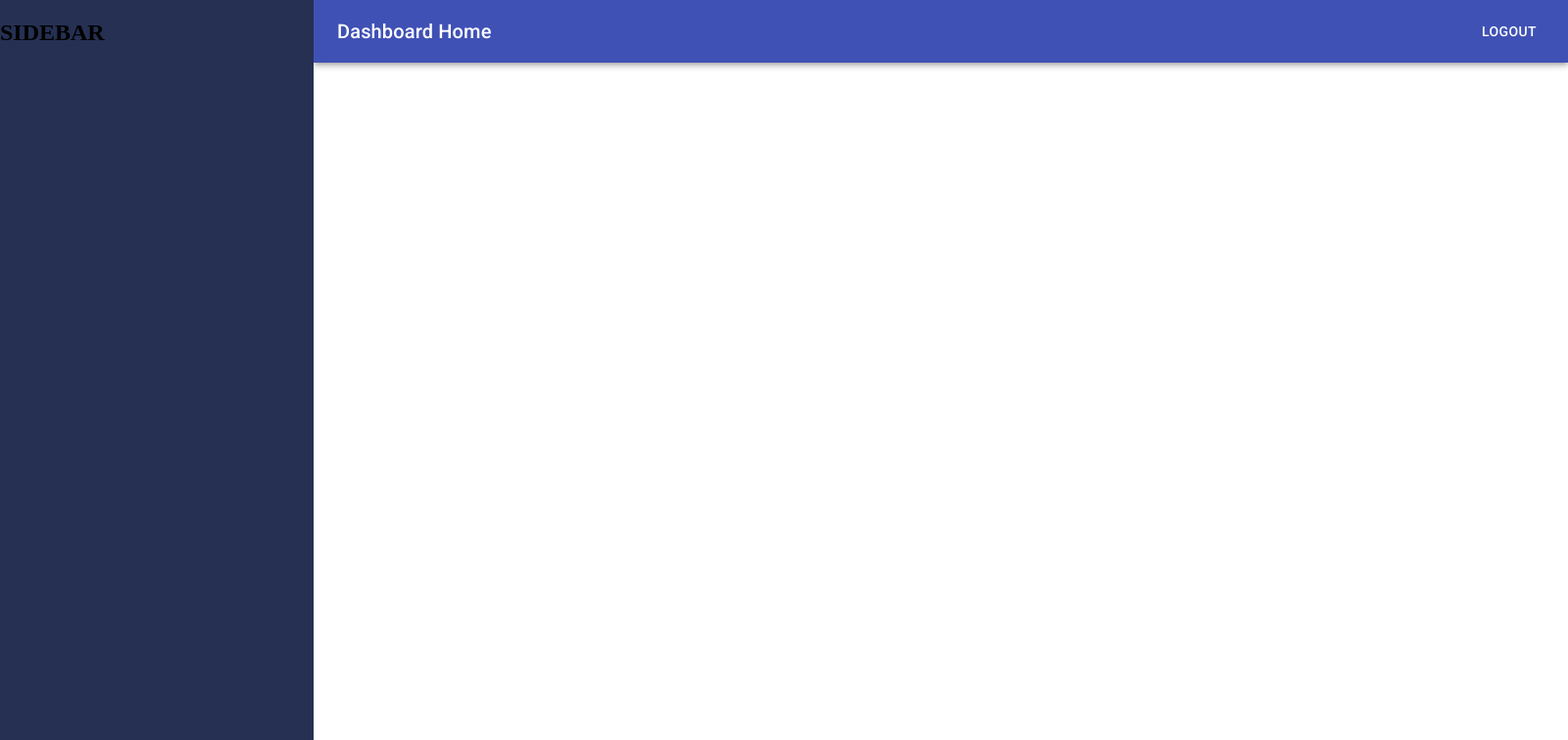
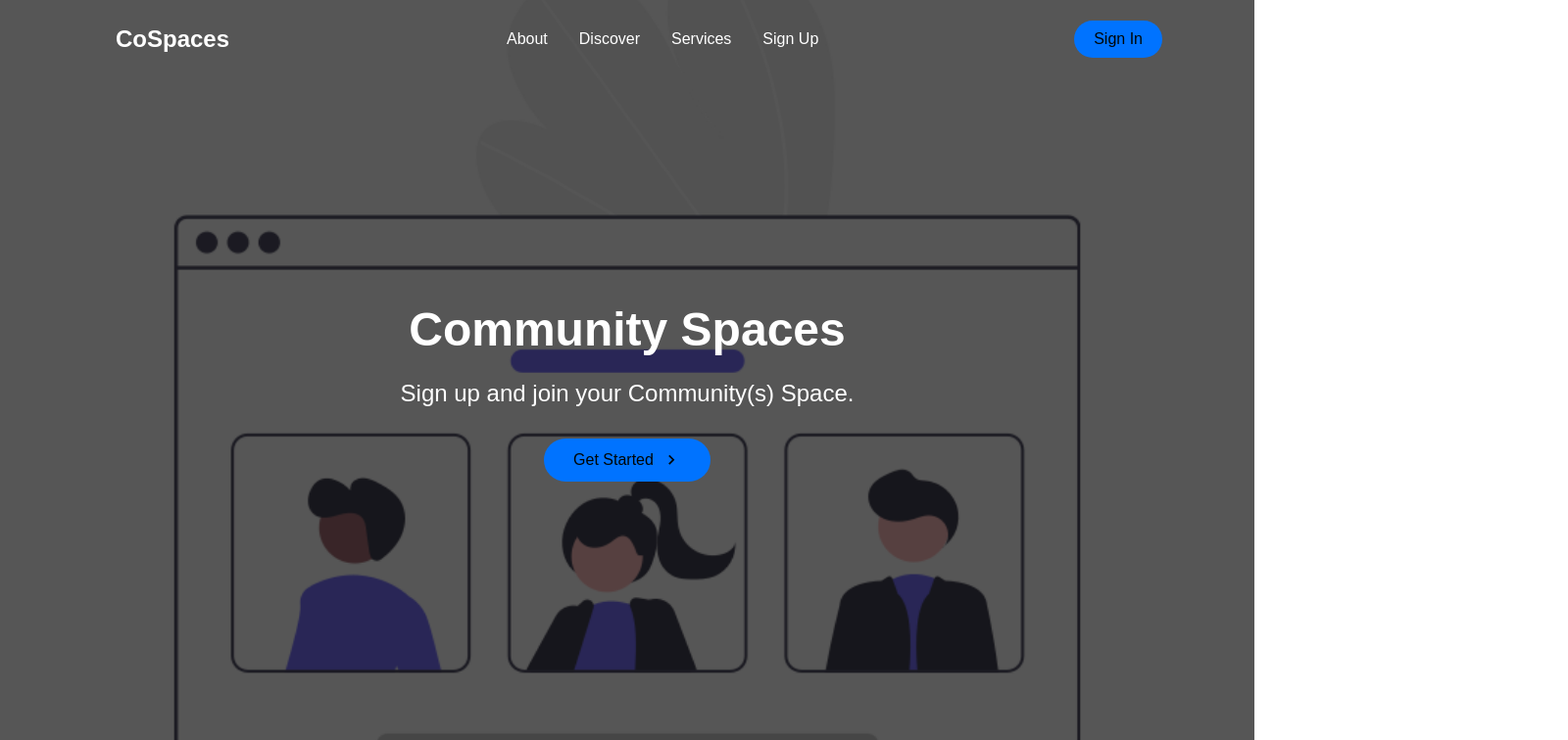
Before and after one commit to cospacesco/cospace-frontend, a React (Create React App) app: page / in a window 1280 px wide. Shown: the top 756 px of the page at 98% size, 1600 px wide, since content can reach past the window. Built offline with nearby package versions, Linux system fonts and the light colour scheme.

Commit message:
weird build error

```diff
--- a/src/App.js
+++ b/src/App.js
@@ -1,16 +1,20 @@
+import "./App.css";
+import { BrowserRouter as Router, Route, Switch } from "react-router-dom";
+import Home from "./pages";
+import SigninPage from "./pages/signin";
+
 import Landing from "./components/Landing";
 import Sidebar from "./components/Sidebar";
 import Dashboard from "./components/Dashboard";
 
 function App() {
   return (
-    <>
-      {/* <Sidebar /> */}
-      {/* <Landing /> */}
-      {/* <h1>Hello</h1> */}
-
-      <Dashboard />
-    </>
+    <Router>
+      <Switch>
+        <Route path="/" component={Home} exact />
+        <Route path="/signin" component={SigninPage} exact />
+      </Switch>
+    </Router>
   );
 }
 
--- a/src/LandingComponents/InfoSection/data.js
+++ b/src/LandingComponents/InfoSection/data.js
@@ -1,4 +1,3 @@
-import { FaLeaf } from "react-icons/fa";
 import image1 from "../../images/svg-1.svg";
 import image2 from "../../images/svg-2.svg";
 import image3 from "../../images/svg-3.svg";
--- a/src/pages/signin.js
+++ b/src/pages/signin.js
@@ -1,5 +1,5 @@
 import React from "react";
-import SignIn from "../components/SignIn";
+import SignIn from "../LandingComponents/SignIn";
 
 const SigninPage = () => {
   return (
```
Also changed, not shown: src/pages/index.js (+7 -7 lines), 1 other file (tests, documents, lock files or other folders).
